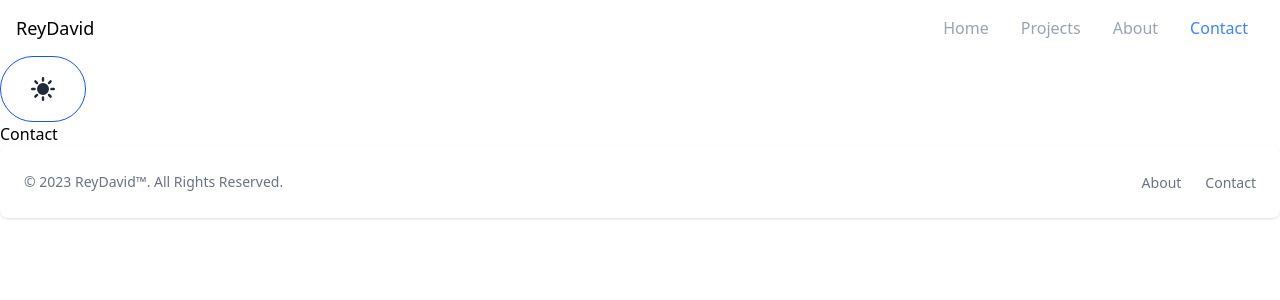
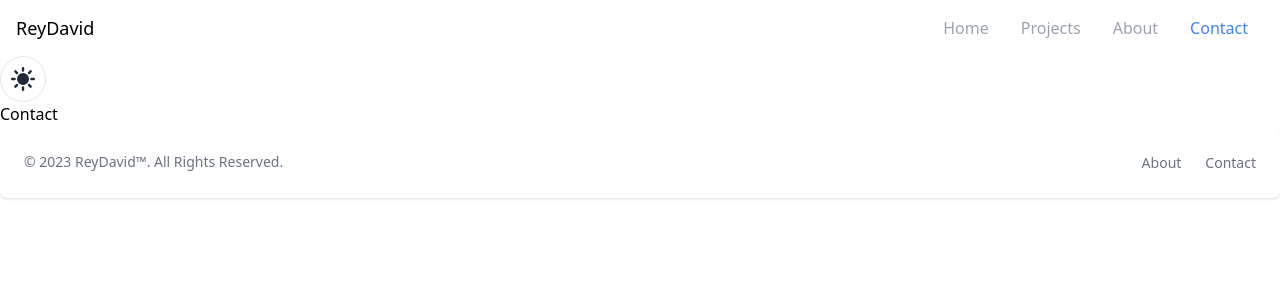
Before and after one commit to Reydav1d/Portfolio, a Next.js app: page /contact in a window 1280 px wide. Shown: the top 300 px of the page. Built offline with nearby package versions, Linux system fonts and the light colour scheme.

Commit message:
fix: button darkmode

```diff
--- a/src/components/themeSwitcher/themeSwitcher.tsx
+++ b/src/components/themeSwitcher/themeSwitcher.tsx
@@ -25,8 +25,7 @@ const ThemeSwitcher = () => {
     <div>
       <button
         onClick={toggleTheme}
-        type="button" className="text-blue-700 border border-blue-700 hover:bg-blue-700 hover:text-white focus:ring-4 focus:outline-none focus:ring-blue-300 font-medium rounded-full text-sm p-2.5 text-center inline-flex items-center dark:border-blue-500 dark:text-blue-500 dark:hover:text-white dark:focus:ring-blue-800 dark:hover:bg-blue-500">
-        <span className="relative px-5 py-2.5 transition-all ease-in duration-75 bg-white dark:bg-gray-900 rounded-md group-hover:bg-opacity-0">
+        type="button" className="text-blue-700 border  hover:bg-blue-700 hover:text-white focus:ring-4 focus:outline-none font-medium rounded-full text-sm p-2.5 text-center inline-flex items-center dark:border-blue-500 dark:text-blue-500 dark:hover:text-white dark:focus:ring-blue-800 dark:hover:bg-blue-500">
           {currentMode === "light" ? (
             <svg
               className="w-6 h-6 text-gray-800 dark:text-white"
@@ -54,7 +53,6 @@ const ThemeSwitcher = () => {
               <path d="M10 15a5 5 0 1 0 0-10 5 5 0 0 0 0 10Zm0-11a1 1 0 0 0 1-1V1a1 1 0 0 0-2 0v2a1 1 0 0 0 1 1Zm0 12a1 1 0 0 0-1 1v2a1 1 0 1 0 2 0v-2a1 1 0 0 0-1-1ZM4.343 5.757a1 1 0 0 0 1.414-1.414L4.343 2.929a1 1 0 0 0-1.414 1.414l1.414 1.414Zm11.314 8.486a1 1 0 0 0-1.414 1.414l1.414 1.414a1 1 0 0 0 1.414-1.414l-1.414-1.414ZM4 10a1 1 0 0 0-1-1H1a1 1 0 0 0 0 2h2a1 1 0 0 0 1-1Zm15-1h-2a1 1 0 1 0 0 2h2a1 1 0 0 0 0-2ZM4.343 14.243l-1.414 1.414a1 1 0 1 0 1.414 1.414l1.414-1.414a1 1 0 0 0-1.414-1.414ZM14.95 6.05a1 1 0 0 0 .707-.293l1.414-1.414a1 1 0 1 0-1.414-1.414l-1.414 1.414a1 1 0 0 0 .707 1.707Z" />
             </svg>
           )}
-        </span>
       </button>
     </div>
   );
```
